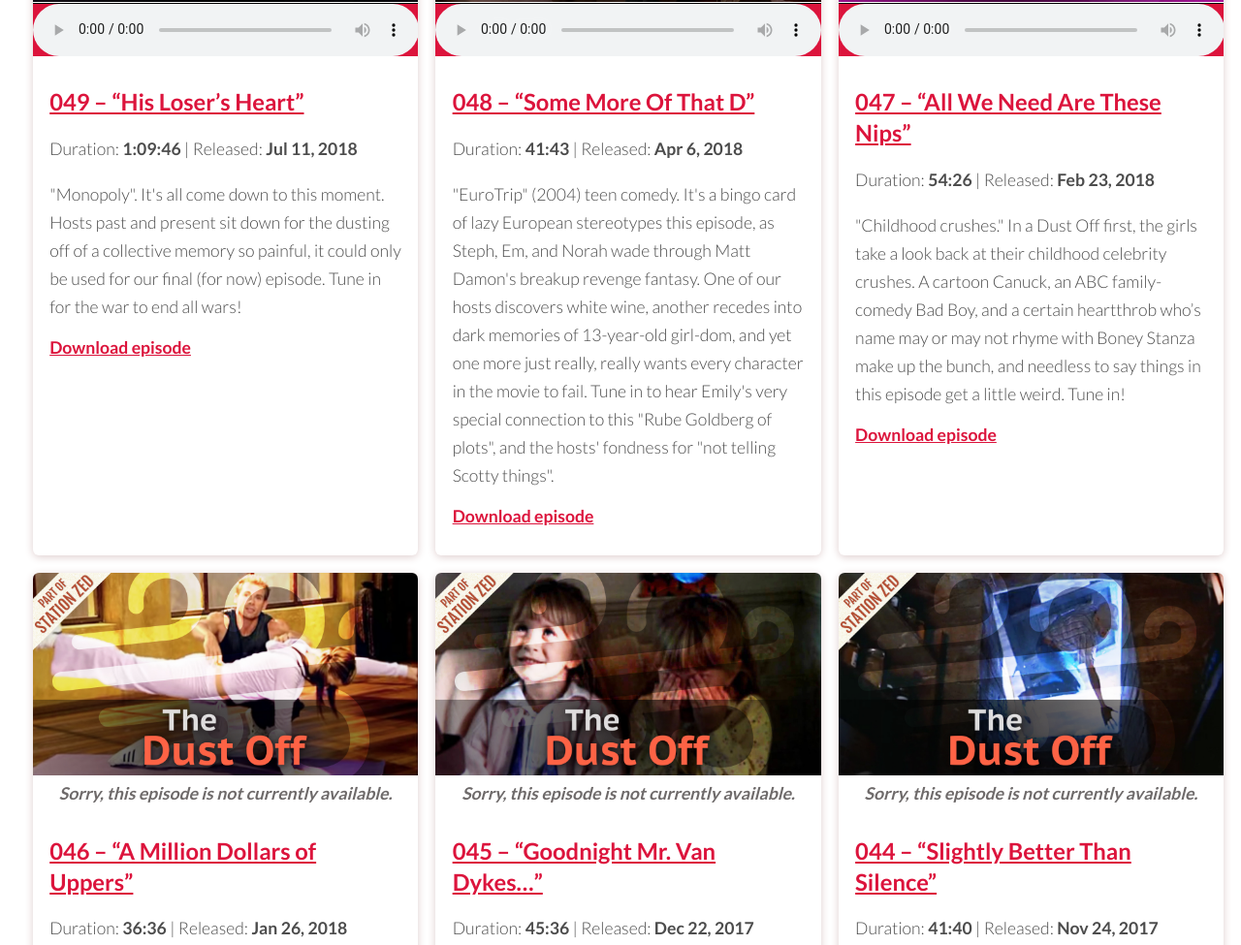
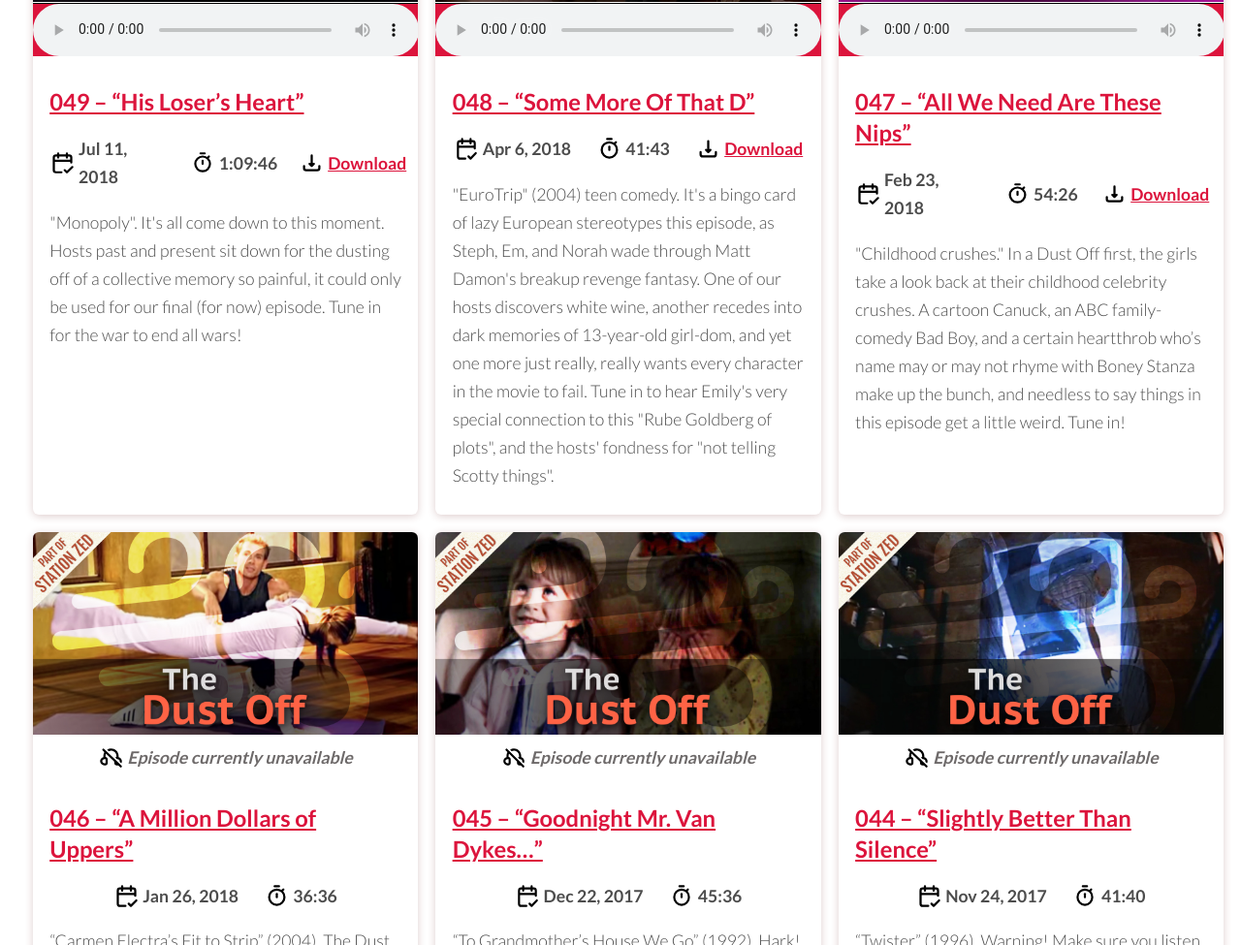
Before and after one commit to stephenbelyea/thedustoff, a website: page docs/index.html in a window 1280 px wide. Shown: the part 503-1478 px from the top of the page at 97% size. Drawn offline with Linux system fonts and the light colour scheme.

Commit message:
Add icons for meta items

```diff
--- a/docs/script.js
+++ b/docs/script.js
@@ -55,9 +55,21 @@ const getFeedItemData = (item) => ({
   duration: getTagText(item, "itunes:duration"),
 });
 
+const buildMetaItem = (icon, alt, meta) =>
+  [
+    `<span class="meta-item">`,
+    `<img src="./icons/${icon}.svg" alt="${alt}" />`,
+    `<span>${meta}</span>`,
+    `</span>`,
+  ].join("");
+
 const buildAudioPlayer = (mp3) => {
   if (mp3 === "")
-    return `<p class="unavailable">Sorry, this episode is not currently available.</p>`;
+    return `<p class="meta unavailable">${buildMetaItem(
+      "headset",
+      "",
+      "Episode currently unavailable"
+    )}</p>`;
   return [
     `<audio controls preload="metadata">`,
     `<source src="${mp3}" type="audio/mpeg" />`,
@@ -77,12 +89,17 @@ const buildFeedItem = (item) => {
     `<div class="inner">`,
     `<h2><a href="#${id}">${title}</a></h2>`,
     `<p class="meta">`,
-    `<span>Duration: <strong>${duration}</strong></span>`,
-    `<span aria-hidden="true"> | </span>`,
-    `<span>Released: <strong>${date}</strong></span>`,
+    buildMetaItem("calendar", "Release date", date),
+    buildMetaItem("timer", "Episode duration", duration),
+    mp3
+      ? buildMetaItem(
+          "download",
+          "Download file",
+          `<a href="${mp3}">Download</a>`
+        )
+      : "",
     `</p>`,
     `<p class="description">${description}</p>`,
-    `<p class="download"><a href="${mp3}">Download episode</a></p>`,
     `</div>`,
   ];
 
--- a/docs/styles.css
+++ b/docs/styles.css
@@ -89,15 +89,6 @@ article audio {
   border-top: solid 0.1em black;
 }
 
-article .unavailable {
-  font-weight: bold;
-  font-style: italic;
-  text-align: center;
-  color: var(--color-light);
-  padding: 0 1rem;
-  margin-top: 0.25em;
-}
-
 article .inner {
   padding: 0.35rem 1rem 0.75rem;
 }
@@ -116,21 +107,40 @@ article img {
   height: auto;
 }
 
-article .meta {
+.meta {
+  font-weight: bold;
   margin: 0.5rem 0 1rem;
+  display: flex;
+  align-items: center;
+  justify-content: center;
+  gap: 1.5rem;
 }
 
-article .player {
+.unavailable {
+  font-style: italic;
+  color: var(--color-light);
+  padding: 0 1rem;
+  margin-top: 0.5em;
+}
+
+.meta-item {
+  display: flex;
+  align-items: center;
+  justify-content: flex-start;
+  gap: 0.2rem;
+}
+
+.meta-item img {
+  width: 1.5rem;
+}
+
+.player {
   margin: -0.45rem 0 0.5rem;
   position: relative;
 }
 
 article audio {
   width: 100%;
-}
-
-article .download > a[href=""] {
-  display: none;
 }
 
 footer {
```
Also changed, not shown: docs/icons/calendar.svg (added), docs/icons/download.svg (added), docs/icons/headset.svg (added), docs/icons/timer.svg (added).
